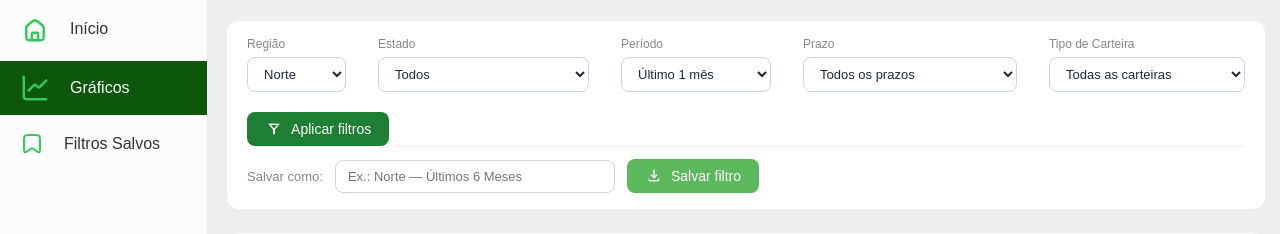
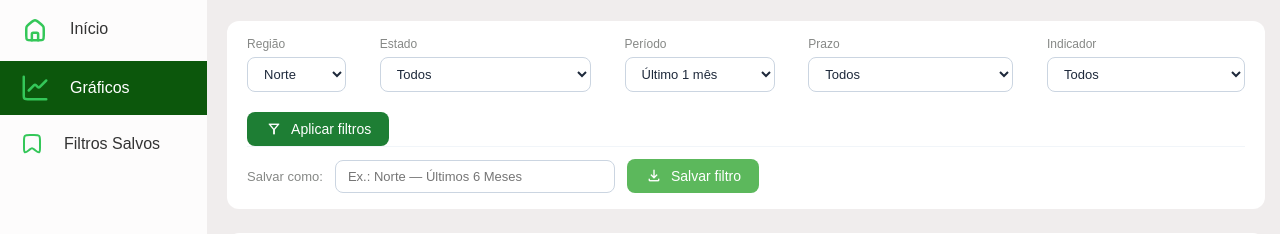
Before and after one commit to fatec-sjc-404-team/API-DSM-1SEMESTRE-2026, a Flask app: page /graficos in a window 1280 px wide. Shown: the part 132-366 px from the top of the page. Run offline with Flask 3, Linux system fonts and the light colour scheme.

Commit message:
fix(FC404-214): arrumando tela de filtros

```diff
--- a/backend/static/js/graficos.js
+++ b/backend/static/js/graficos.js
@@ -1,5 +1,38 @@
 // Gráficos da página "Gráficos" (Chart.js é carregado no base.html).
 document.addEventListener('DOMContentLoaded', () => {
+  const filtroRegiao = document.getElementById('filtro-regiao');
+  const filtroEstado = document.getElementById('filtro-estado');
+
+  if (filtroRegiao && filtroEstado) {
+    const atualizarEstados = () => {
+      const regiaoSelecionada = filtroRegiao.value;
+
+      filtroEstado.querySelectorAll('optgroup[data-regiao]').forEach((grupo) => {
+        grupo.hidden = regiaoSelecionada !== 'todos'
+          && grupo.dataset.regiao !== regiaoSelecionada;
+      });
+
+      const grupoEstadoSelecionado = Array.from(
+        filtroEstado.querySelectorAll('optgroup[data-regiao]'),
+      ).find((grupo) =>
+        Array.from(grupo.options).some(
+          (opcao) => opcao.value === filtroEstado.value,
+        ),
+      );
+
+      if (
+        grupoEstadoSelecionado
+        && regiaoSelecionada !== 'todos'
+        && grupoEstadoSelecionado.dataset.regiao !== regiaoSelecionada
+      ) {
+        filtroEstado.value = '';
+      }
+    };
+
+    filtroRegiao.addEventListener('change', atualizarEstados);
+    atualizarEstados();
+  }
+
   const VERDE = '#2e7d32';
   const ESTADOS = {
     AL: 57.4,
--- a/backend/templates/graficos.html
+++ b/backend/templates/graficos.html
@@ -22,7 +22,7 @@
           <label for="filtro-estado">Estado</label>
           <select id="filtro-estado" name="estado">
             <option value="" selected>Todos</option>
-            <optgroup label="Região Norte">
+            <optgroup label="Região Norte" data-regiao="norte">
               <option value="AC">AC - Acre</option>
               <option value="AM">AM - Amazonas</option>
               <option value="AP">AP - Amapá</option>
@@ -31,7 +31,7 @@
               <option value="RR">RR - Roraima</option>
               <option value="TO">TO - Tocantins</option>
             </optgroup>
-            <optgroup label="Região Nordeste">
+            <optgroup label="Região Nordeste" data-regiao="nordeste">
               <option value="AL">AL - Alagoas</option>
               <option value="BA">BA - Bahia</option>
               <option value="CE">CE - Ceará</option>
@@ -64,26 +64,27 @@
         <div class="filtro-campo">
           <label for="filtro-prazo">Prazo</label>
           <select id="filtro-prazo" name="prazo">
-            <option value="" selected>Todos os prazos</option>
-            <option value="a_vencer_ate_90_dias">Vencer até 90 dias</option>
-            <option value="a_vencer_91_ate_360_dias">Vencer 91 a 360 dias</option>
-            <option value="a_vencer_361_ate_1080_dias">Vencer 361 a 1080 dias</option>
-            <option value="a_vencer_1081_ate_1800_dias">Vencer 1081 a 1800 dias</option>
-            <option value="a_vencer_1801_ate_5400_dias">Vencer de 1801 a 5400 dias</option>
-            <option value="a_vencer_acima_de_5400_dias">A vencer acima de 5400 dias</option>
+            <option value="" selected>Todos</option>
+            <option value="a_vencer_ate_90_dias">Até 90 dias</option>
+            <option value="a_vencer_91_ate_360_dias">91–360 dias</option>
+            <option value="a_vencer_361_ate_1080_dias">361–1.080 dias</option>
+            <option value="a_vencer_1081_ate_1800_dias">1.081–1.800 dias</option>
+            <option value="a_vencer_1801_ate_5400_dias">1.801–5.400 dias</option>
+            <option value="a_vencer_acima_de_5400_dias">Acima de 5.400 dias</option>
+            <option value="vencido_15_a_90_dias">Vencidos: 15–90 dias</option>
+            <option value="vencido_acima_de_90_dias">Vencidos: acima de 90 dias</option>
           </select>
         </div>
         <div class="filtro-campo">
-          <label for="filtro-divida">Tipo de Carteira</label>
+          <label for="filtro-divida">Indicador</label>
           <select id="filtro-divida" name="tipoDivida">
-            <option value="" selected>Todas as carteiras</option>
-            <option value="carteira_ativa">Carteira Ativa</option>
-            <option value="carteira_a_vencer">Carteira a Vencer</option>
-            <option value="carteira_vencida">Carteira Vencida</option>
-            <option value="carteira_inadimplente">Carteira Inadimplente</option>
-            <option value="ativo_problematico">Ativo Problematico</option>
-            <option value="vencido_ate_de_15_dias">Vencido 15 até 90 dias</option>
-            <option value="vencido_acima_de_90_dias">Vencido Acima de 90 dias</option>
+            <option value="" selected>Todos</option>
+            <option value="carteira_inadimplente">Carteira em inadimplência</option>
+            <option value="numero_operacoes">Número de operações</option>
+            <option value="carteira_a_vencer">Carteira a vencer</option>
+            <option value="carteira_vencida">Carteira vencida</option>
+            <option value="carteira_ativa">Carteira ativa</option>
+            <option value="ativo_problematico">Ativo problemático</option>
           </select>
         </div>
         <div class="filtro-acao-principal">
```
Also changed, not shown: backend/templates/filtros_salvos.html (+0 -24 lines).
